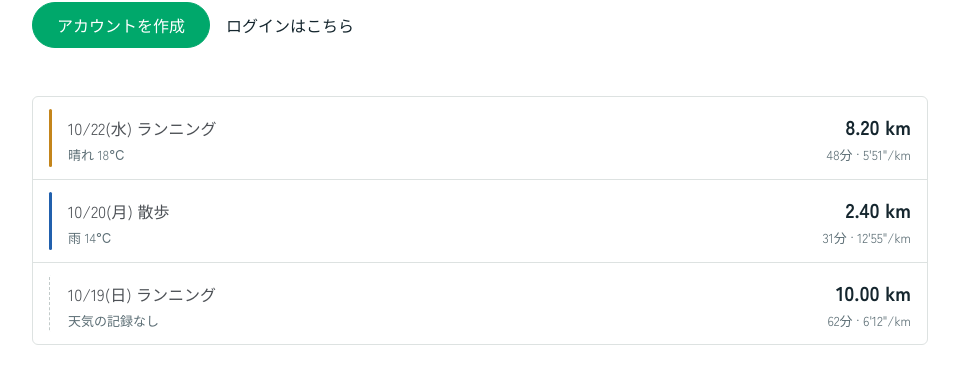
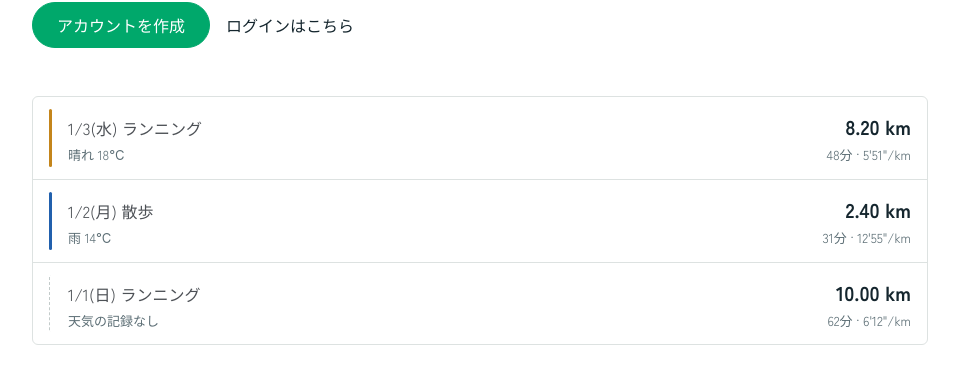
Before and after one commit to YuukiYamano/runningApp, a Django app: page / in a window 1280 px wide. Shown: the part 223-607 px from the top of the page, without its empty margins (160-1119 px from the left). Run offline with Django 5.2, Linux system fonts and the light colour scheme.

Commit message:
微修正

```diff
--- a/records/templates/records/top.html
+++ b/records/templates/records/top.html
@@ -20,7 +20,7 @@
     <div class="record-row">
       <div class="edge" data-group="clear"></div>
       <div class="body">
-        <div>10/22(水) ランニング</div>
+        <div>1/3(水) ランニング</div>
         <div class="distance num">8.20 km</div>
         <div class="sub">晴れ 18℃</div>
         <div class="sub-right num">48分 · 5'51"/km</div>
@@ -29,7 +29,7 @@
     <div class="record-row">
       <div class="edge" data-group="rain"></div>
       <div class="body">
-        <div>10/20(月) 散歩</div>
+        <div>1/2(月) 散歩</div>
         <div class="distance num">2.40 km</div>
         <div class="sub">雨 14℃</div>
         <div class="sub-right num">31分 · 12'55"/km</div>
@@ -38,7 +38,7 @@
     <div class="record-row">
       <div class="edge" data-group="none"></div>
       <div class="body">
-        <div>10/19(日) ランニング</div>
+        <div>1/1(日) ランニング</div>
         <div class="distance num">10.00 km</div>
         <div class="sub">天気の記録なし</div>
         <div class="sub-right num">62分 · 6'12"/km</div>
```
